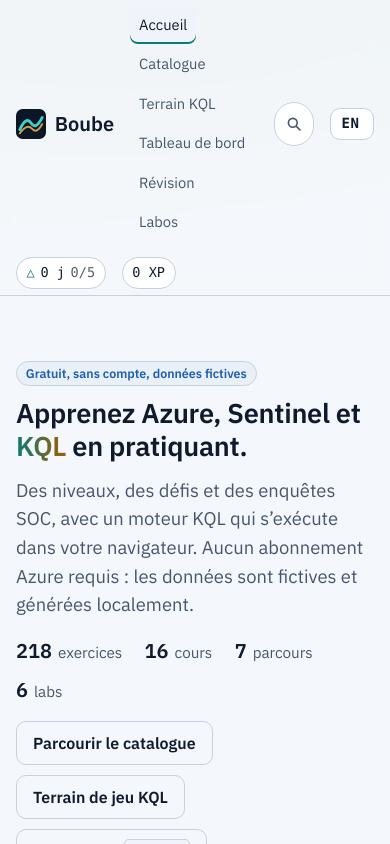
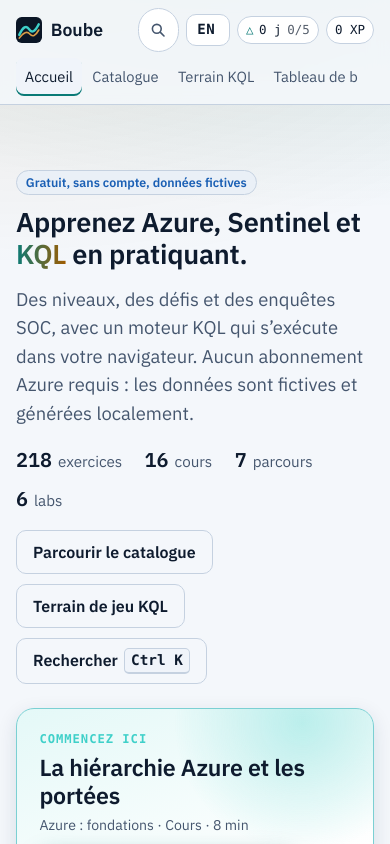
Before and after one commit to Cb2i/boreal-soc-academie, a React (Vite) app: page / in a window 390 px wide. Shown: the top 844 px of the page. Built offline with nearby package versions, Linux system fonts and the light colour scheme.

Commit message:
Mobile : en-tête compact, menu défilable, énoncé puis éditeur puis indices
Co-Authored-By: Claude Sonnet 5.5 <noreply@anthropic.com>
Claude-Session: https://claude.ai/code/session_01FjRsk97DKPBXwxAMRVTUET

```diff
--- a/src/styles/base.css
+++ b/src/styles/base.css
@@ -423,3 +423,29 @@ main:focus { outline: none; }
 /* Entrée dans un parcours */
 .path-actions { align-items: center; gap: 0.6rem; }
 .linklike { background: none; border: 0; padding: 0; color: var(--link, inherit); text-decoration: underline; cursor: pointer; font: inherit; }
+
+/* Téléphone : en-tête compact, navigation défilante sur une seule ligne */
+@media (max-width: 760px) {
+  .site-header { position: static; }
+  .site-header .wrap { gap: 0.4rem 0.45rem; min-height: 0; padding-block: 0.5rem; }
+  .brand { font-size: 1.1rem; margin-right: auto; }
+  .brand svg { width: 26px; height: 26px; }
+  .nav { order: 10; flex: 0 0 100%; flex-wrap: nowrap; overflow-x: auto; gap: 0.1rem; margin-inline: calc(var(--gutter, 1rem) * -1); padding-inline: var(--gutter, 1rem); scrollbar-width: none; -webkit-overflow-scrolling: touch; }
+  .nav::-webkit-scrollbar { display: none; }
+  .nav a { white-space: nowrap; flex: 0 0 auto; }
+  .xp-chip, .streak-chip { font-size: 0.78rem; padding: 0.2rem 0.5rem; }
+  .lang-btn { padding: 0.2rem 0.55rem; }
+}
+
+/* Téléphone : l'énoncé, puis l'espace de travail, puis les indices */
+@media (max-width: 979px) {
+  .ex-layout { gap: 1rem; }
+  .ex-layout > section:first-child { display: contents; }
+  .ex-layout > section:first-child > .card:nth-child(1) { order: 1; }
+  .ex-layout > section:first-child > .card:nth-child(2) { order: 3; }
+  .ex-layout > .ex-side { order: 2; }
+}
+/* Écrans tactiles : pas de raccourcis clavier affichés */
+@media (hover: none) and (pointer: coarse) {
+  .btn kbd, .search-btn kbd { display: none; }
+}
```
Also changed, not shown: 1 other file (tests, documents, lock files or other folders).
